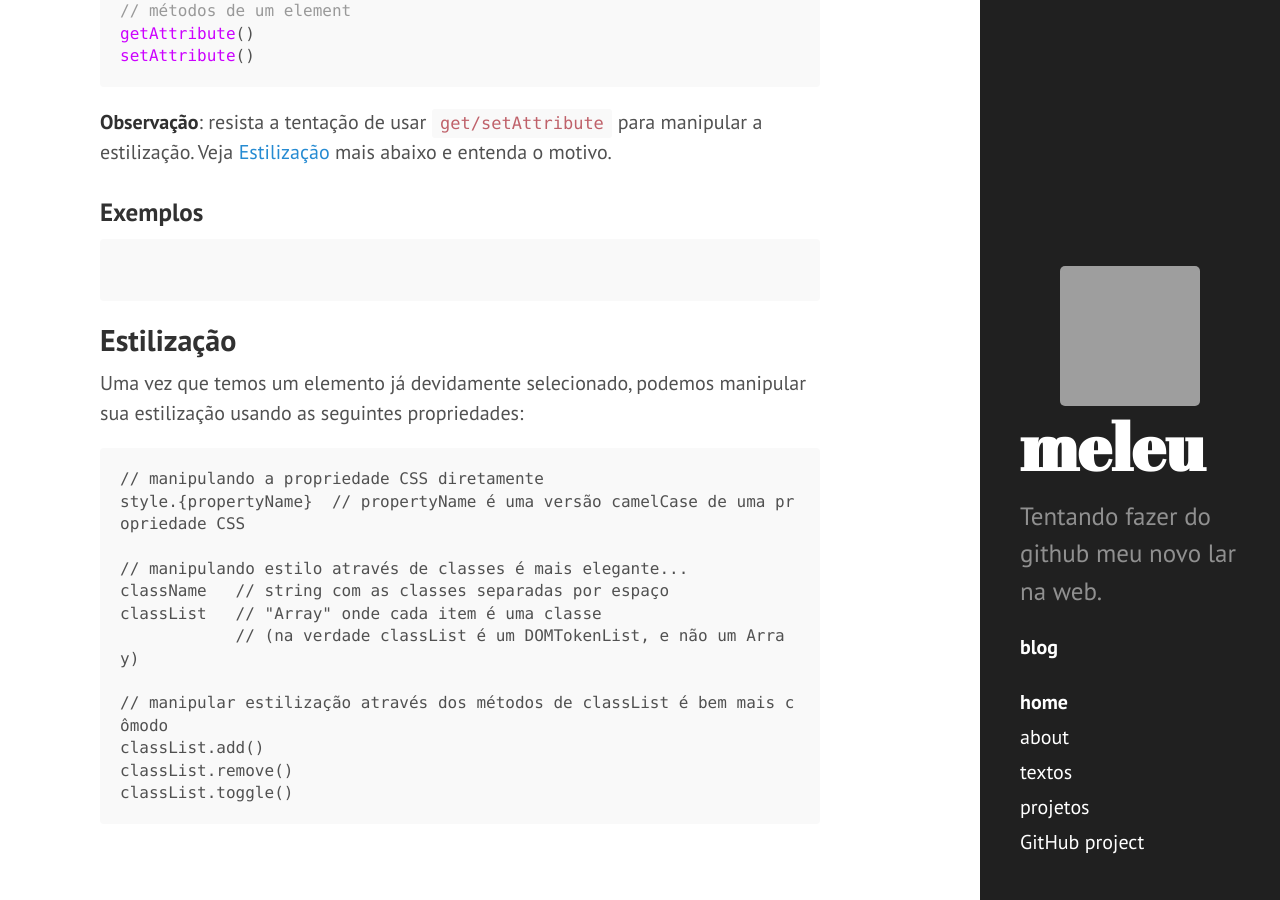
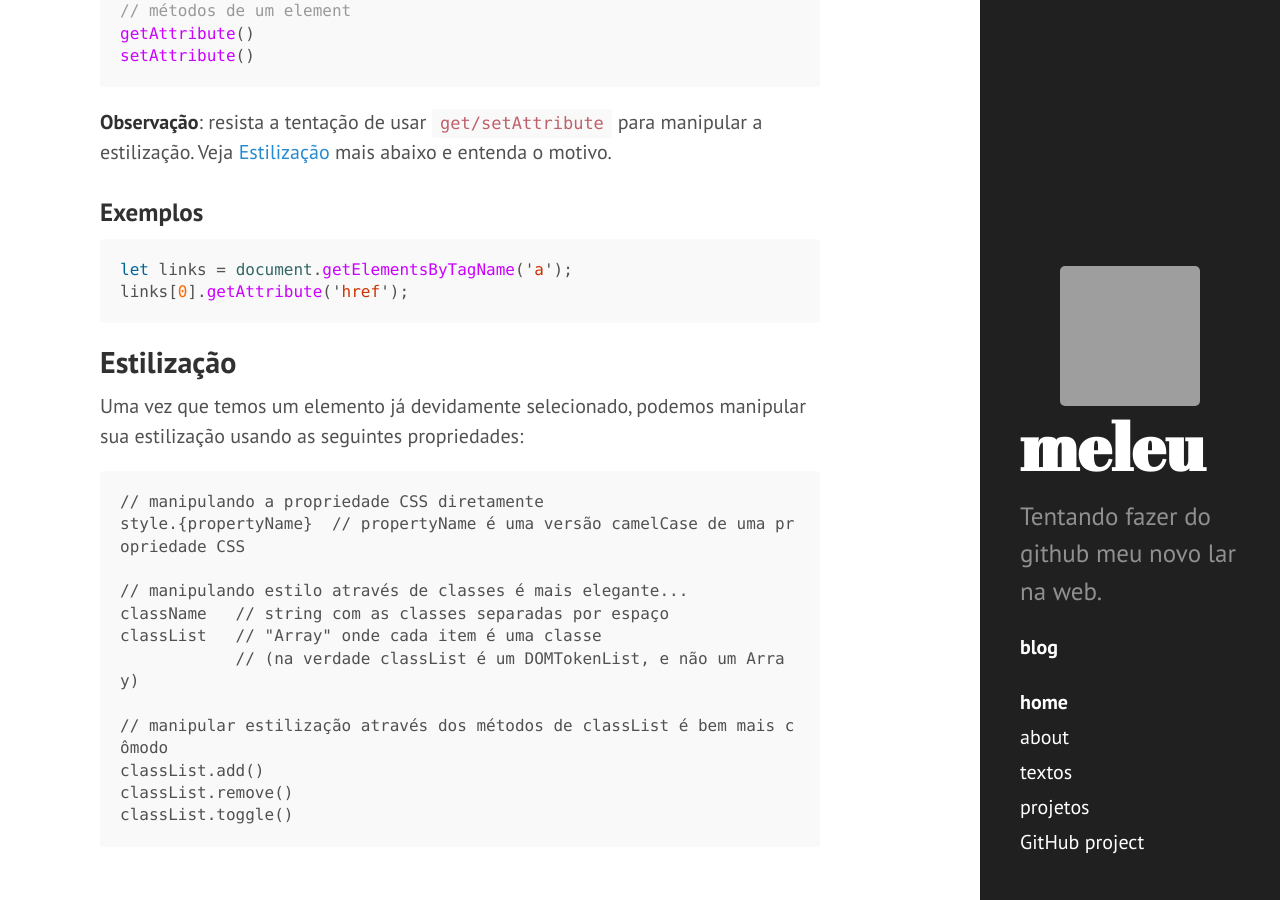
Before and after one commit to meleu/meleu.github.io, a Jekyll site: the page built from _posts/2020-04-19-dom-manipulation.md, in a window 1280 px wide and 900 px high, scrolled down 1495 px. Built offline with Jekyll 4.4.1, drawn with Linux system fonts in a browser that asks for light colours; comment, search, counter and statistics services are not loaded; grey boxes are pictures that could not be loaded.

Commit message:
_posts/2020-04-19-dom-manipulation.md updated from https://stackedit.io/

````diff
--- a/_posts/2020-04-19-dom-manipulation.md
+++ b/_posts/2020-04-19-dom-manipulation.md
@@ -69,7 +69,8 @@ setAttribute()
 ### Exemplos
 
 ```js
-
+let links = document.getElementsByTagName('a');
+links[0].getAttribute('href');
 ```
 
 
````
Also changed, not shown: other parts of _posts/2020-04-19-dom-manipulation.md (+1 -1 lines).
